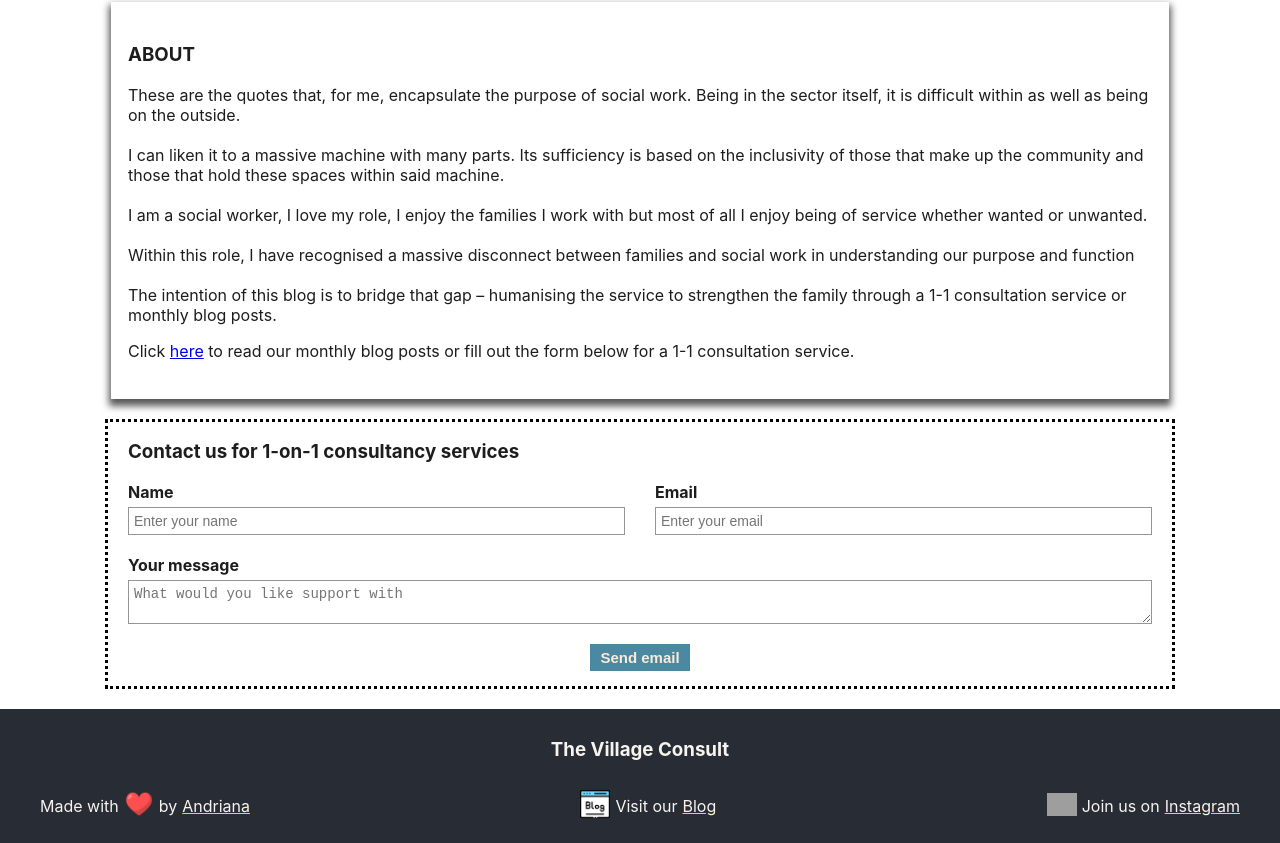
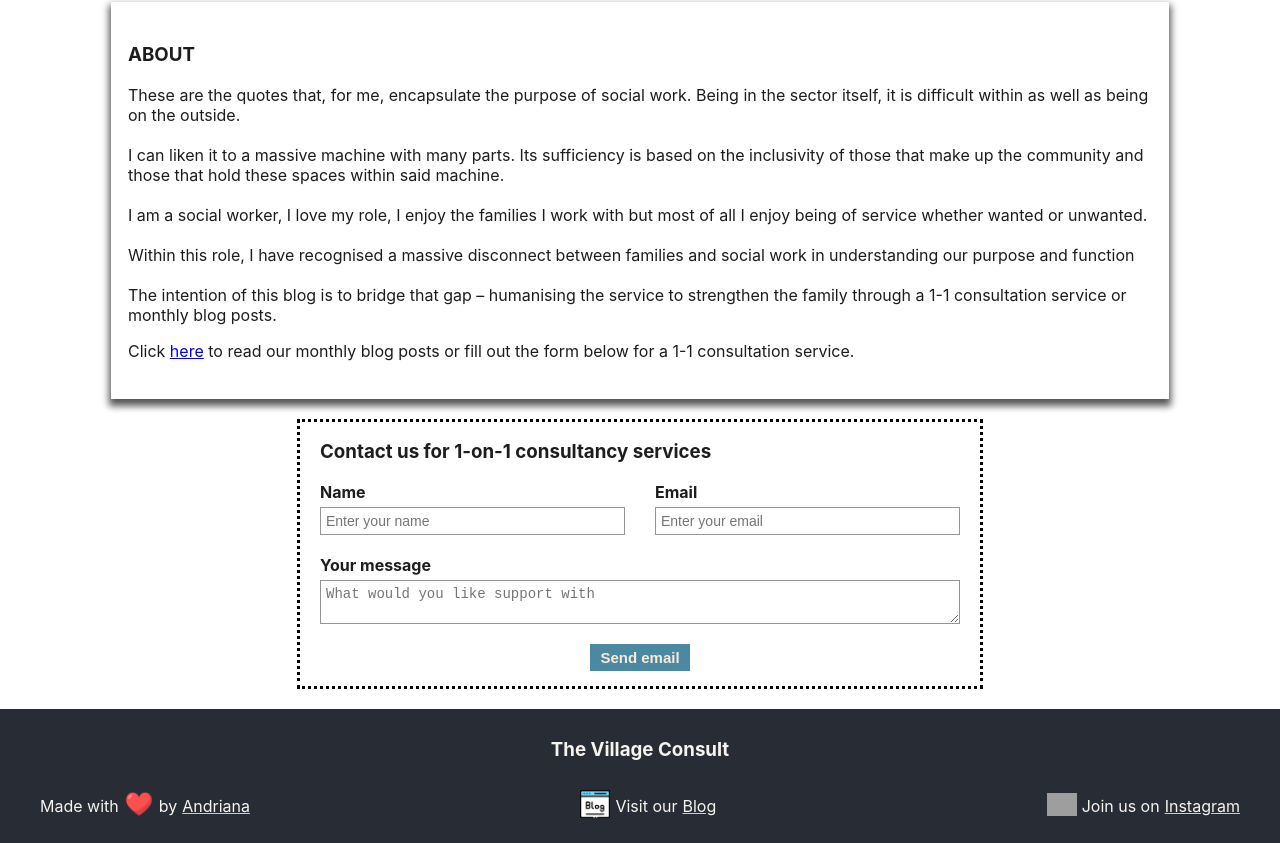
Before and after one commit to AndrianaOS/tvc-webpage, a React (Create React App) app: page / in a window 1280 px wide. Shown: the part 721-1564 px from the top of the page. Built offline with nearby package versions, Linux system fonts and the light colour scheme; grey boxes are pictures that could not be loaded.

Commit message:
Media query for 800px screen

```diff
--- a/src/components/SupportForm/supportForm.css
+++ b/src/components/SupportForm/supportForm.css
@@ -2,7 +2,7 @@ form {
   padding: 0 20px 15px;
   border: 3px dotted black;
   margin: 20px auto;
-  width: 80%;
+  width: 75%;
 }
 
 form h3 {
@@ -67,3 +67,9 @@ form h3 {
     column-gap: 30px;
   }
 }
+
+@media screen and (min-width: 800px) {
+  form {
+    width: 50%;
+  }
+}
```
